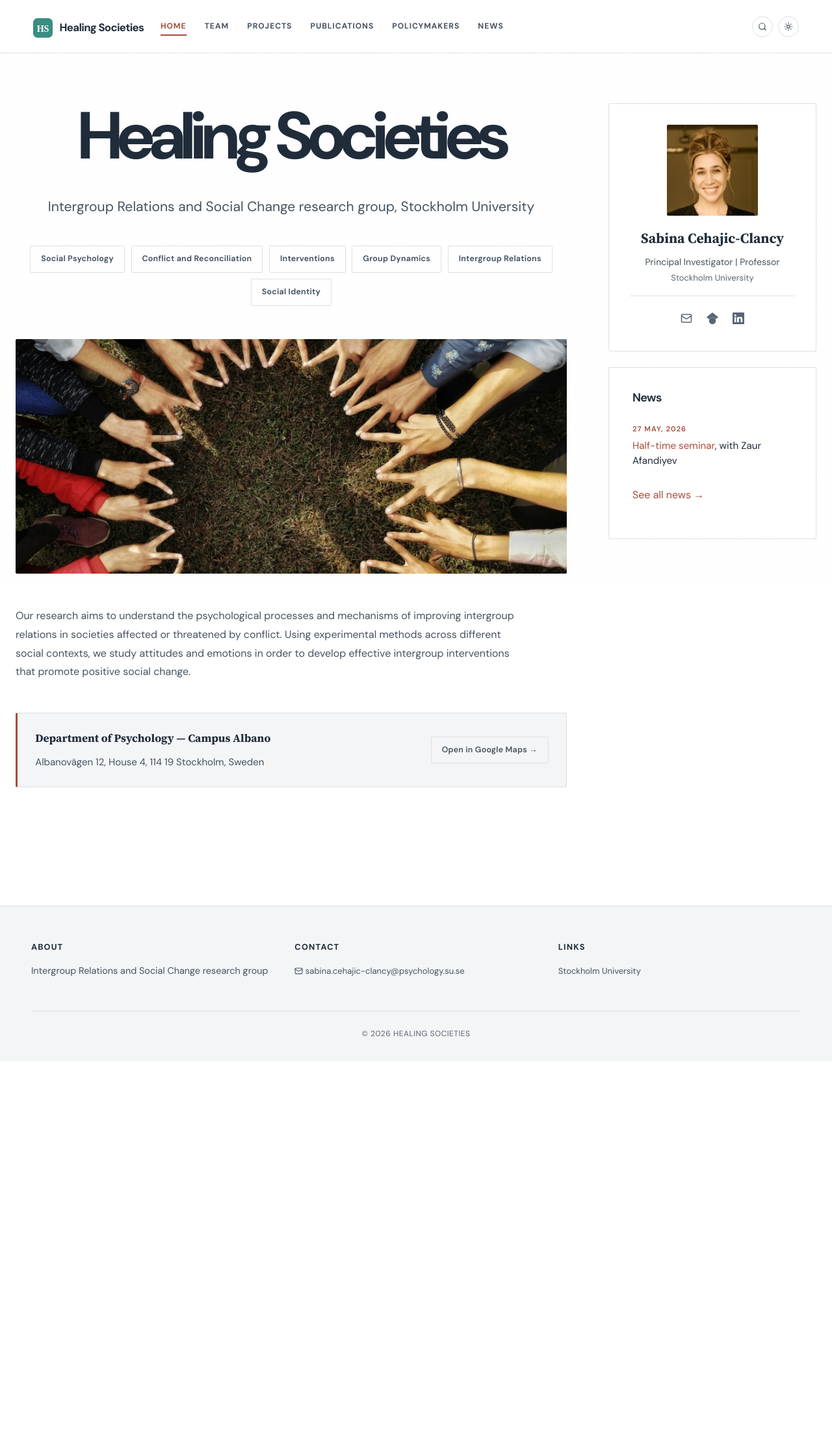
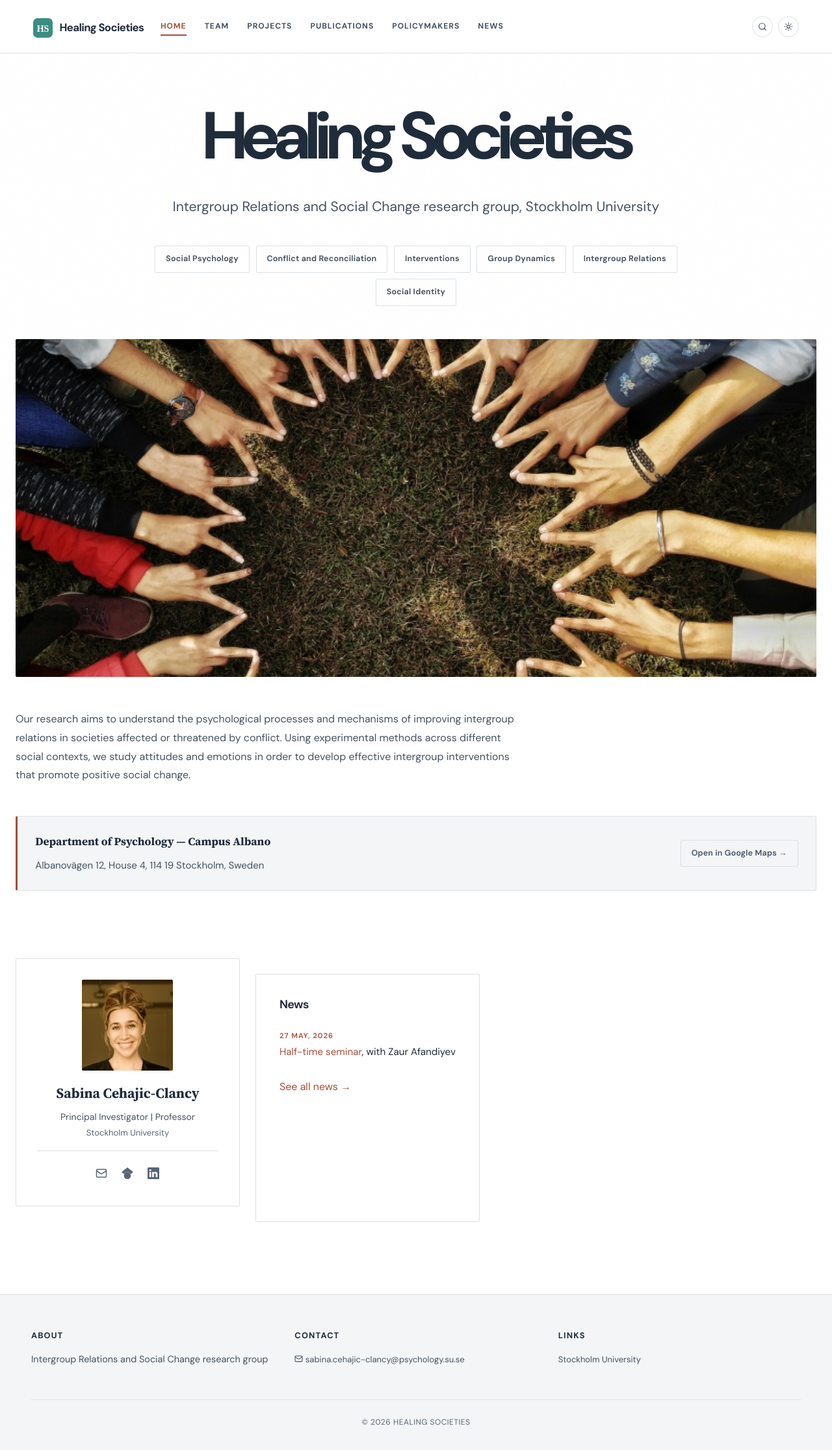
Before and after one commit to yuricipriano02/healingsocieties, a Jekyll site: the page built from _pages/home.md, in a window 1280 px wide. Shown: the whole page at 65% size. Built offline with Jekyll 4.4.1, drawn with Linux system fonts in a browser that asks for light colours; before the commit the page ends 1634 px from its top, so only the background shows below that.

Commit message:
Refine full-width homepage layout and retain sidebar modules

```diff
--- a/_sass/layouts/_editorial.scss
+++ b/_sass/layouts/_editorial.scss
@@ -366,3 +366,26 @@ td, th { border-color: var(--border-color) !important; }
   .callout { align-items: flex-start; flex-direction: column; }
   .site-footer { padding: 2.5rem 1.25rem 1.5rem; }
 }
+
+
+// Homepage layout adjustment: hero and research introduction span the page;
+// the existing profile and news modules remain visible together underneath.
+.home-grid {
+  display: flex;
+  flex-direction: column;
+  gap: 0;
+}
+.home-grid > .home-content { width: 100%; }
+.home-grid > div:last-child {
+  display: grid;
+  grid-template-columns: minmax(0, 1fr) minmax(0, 1fr);
+  gap: 1.5rem;
+  align-items: start;
+  margin-top: 3.5rem;
+}
+.home-grid > div:last-child .profile-card,
+.home-grid > div:last-child .section-card { height: 100%; margin-top: 0; }
+.home-content > p:first-of-type { margin-left: auto; margin-right: auto; }
+@media (max-width: 767px) {
+  .home-grid > div:last-child { grid-template-columns: 1fr; margin-top: 2rem; }
+}
```
